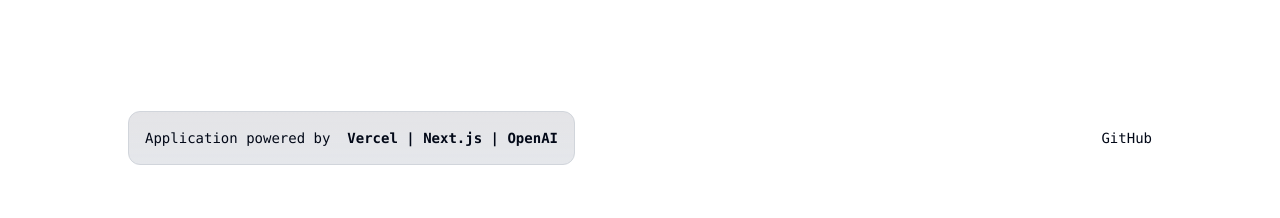
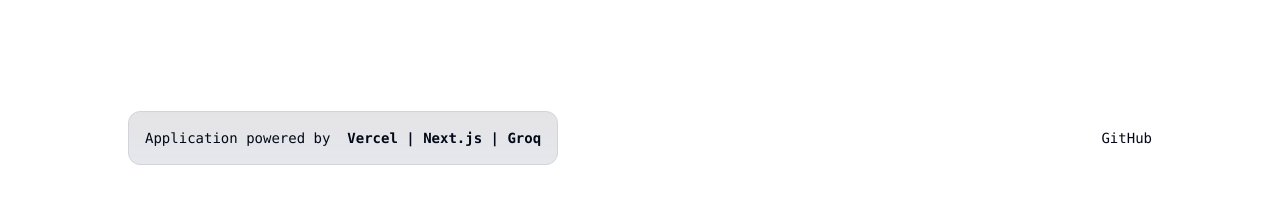
Before and after one commit to amorrissette/easy-etl, a Next.js app: page / in a window 1280 px wide. Shown: the top 218 px of the page. Built offline with nearby package versions, Linux system fonts and the light colour scheme.

Commit message:
use groq llama-3.1-70b-versatile model and increase transform api timeout

```diff
--- a/app/api/transform/route.ts
+++ b/app/api/transform/route.ts
@@ -1,4 +1,5 @@
 // /api/transform.ts
+export const maxDuration = 30; // This function can run for a maximum of 30 seconds
 
 import { NextRequest, NextResponse } from 'next/server';
 import { transformData } from '../../../components/dataTransformer';
--- a/app/page.tsx
+++ b/app/page.tsx
@@ -23,7 +23,7 @@ export default function Home() {
       <div className="z-10 w-full max-w-5xl items-center justify-between font-mono text-sm lg:flex">
         <p className="fixed left-0 top-0 flex w-full justify-center border-b border-gray-300 bg-gradient-to-b from-zinc-200 pb-6 pt-8 backdrop-blur-2xl dark:border-neutral-800 dark:bg-zinc-800/30 dark:from-inherit lg:static lg:w-auto  lg:rounded-xl lg:border lg:bg-gray-200 lg:p-4 lg:dark:bg-zinc-800/30">
           Application powered by &nbsp;
-          <code className="font-mono font-bold">Vercel | Next.js | OpenAI </code>
+          <code className="font-mono font-bold">Vercel | Next.js | Groq </code>
         </p>
         <div className="fixed bottom-0 left-0 flex h-24 w-full items-end justify-center bg-gradient-to-t from-white via-white dark:from-black dark:via-black lg:static lg:size-auto lg:bg-none pt-8 pb-8">
           <a href={"https://github.com/amorrissette/easy-etl"} target="_blank" rel="noopener noreferrer">
--- a/components/dataTransformer.ts
+++ b/components/dataTransformer.ts
@@ -1,6 +1,6 @@
 // dataTransformer.ts
 
-import { openai } from '@ai-sdk/openai';
+import { createOpenAI as createGroq } from '@ai-sdk/openai';
 import { JSONParseError, TypeValidationError, generateObject } from 'ai';
 import { z } from 'zod';
 
@@ -18,10 +18,12 @@ export async function transformData(csvData: string, reqHeaders: string): Promis
   | { type: 'unknown-error'; error: unknown }
 > {
   try {
-    console.log(csvData)
-    console.log(reqHeaders)
+    const groq = createGroq({
+      baseURL: 'https://api.groq.com/openai/v1',
+      apiKey: process.env.GROQ_API_KEY,
+    });
     const result = await generateObject({
-      model: openai('gpt-4o-mini'),
+      model: groq('llama-3.1-70b-versatile'), // openai('gpt-4o-mini'),
       schema: tableSchema,
       prompt: `Thoroughly analyze the CSV Data included below
       and determine the most important data transformations to
```
Also changed, not shown: 1 other file (tests, documents, lock files or other folders).
